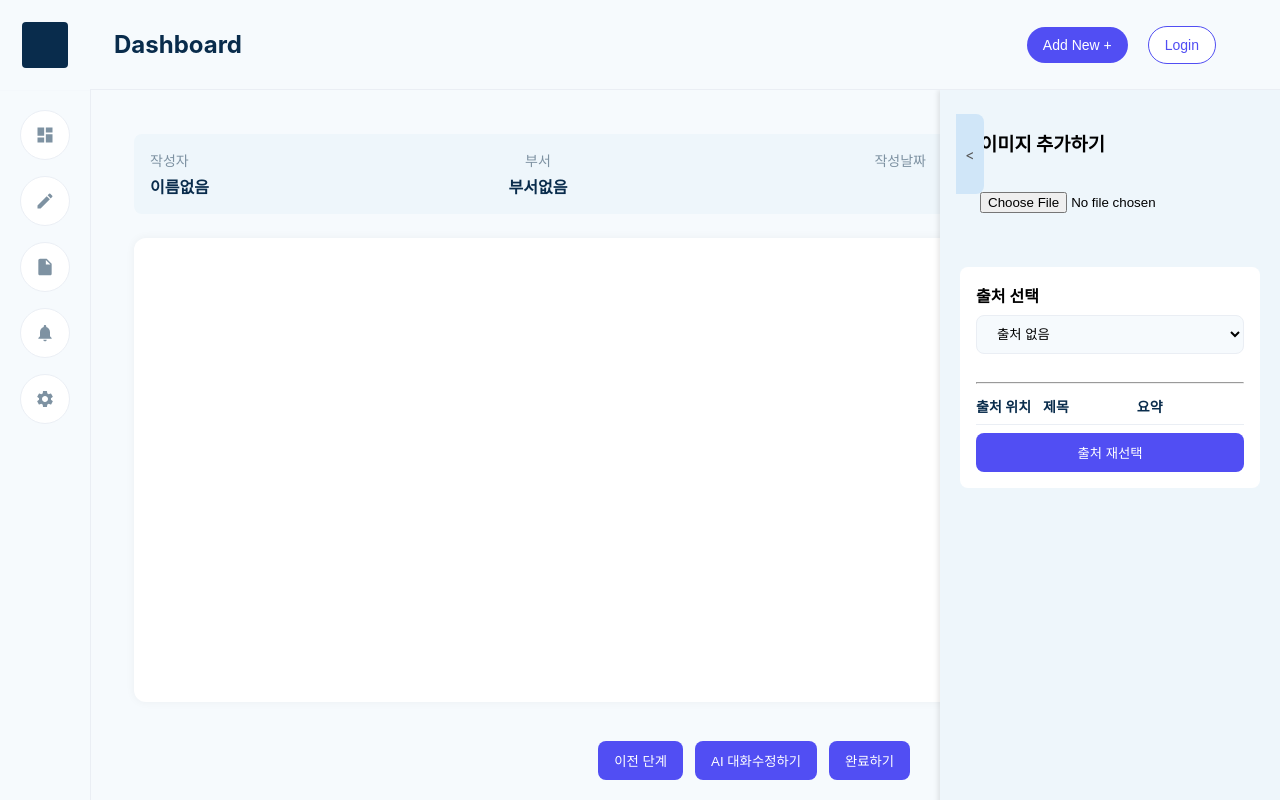
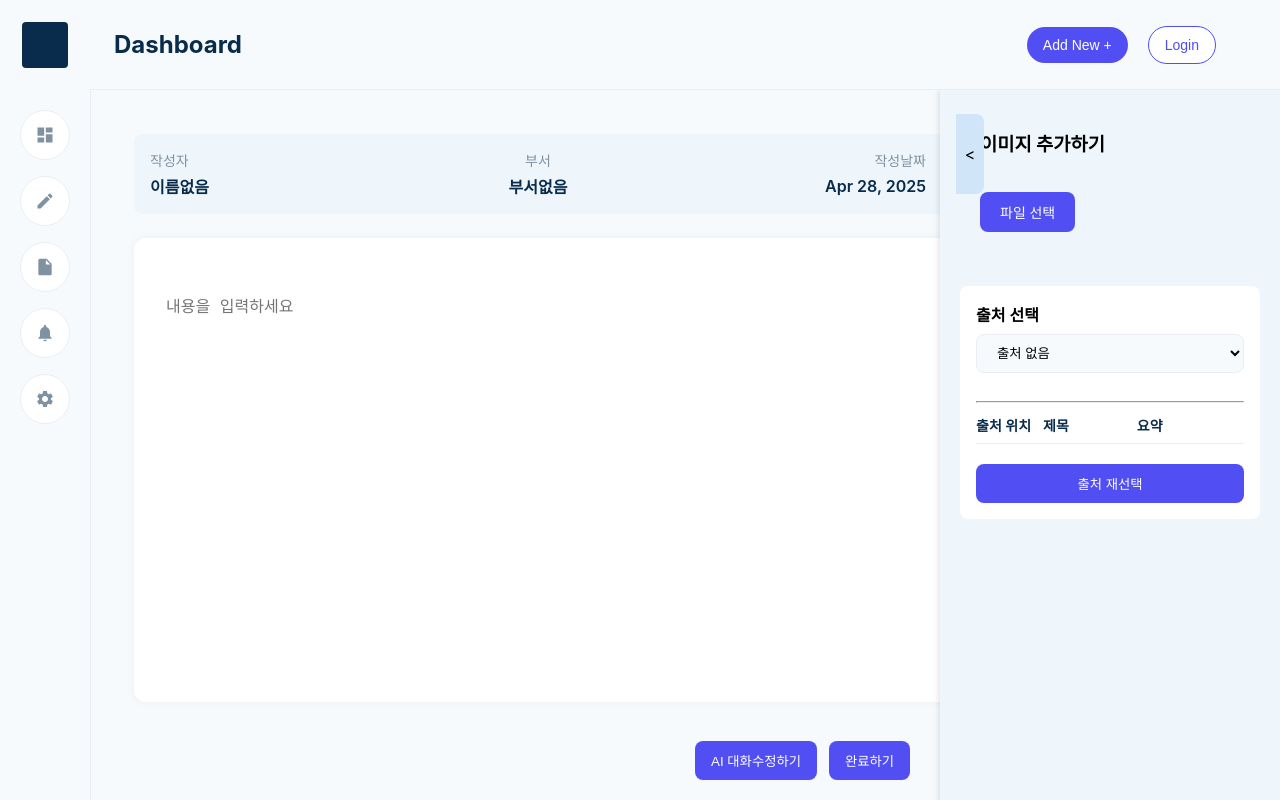
Before and after one commit to aroeypi/auto_reporting_system, a React (Create React App) app: page /edit3 in a window 1280 px wide. Built offline with nearby package versions, Linux system fonts and the light colour scheme.

Commit message:
디테일추가(회원가입, 로그인, DASHBOARD, PDF다운로드

```diff
--- a/src/pages/Alarm.jsx
+++ b/src/pages/Alarm.jsx
@@ -17,7 +17,7 @@ const Alarm = () => {
   const handleFakeNotice = () => {
     const newAlarm = {
       id: Date.now(),
-      message: '📢 새로운 공지사항이 등록되었습니다.',
+      message: '새로운 공지사항이 등록되었습니다.',
       time: new Date().toLocaleString(),
     };
     const updated = [newAlarm, ...alarms];
--- a/src/pages/Dashboard.jsx
+++ b/src/pages/Dashboard.jsx
@@ -78,7 +78,7 @@ const Dashboard = () => {
   return (
     <div style={{ padding: 0, background: '#F6FAFD', minHeight: 'calc(100vh - 90px)' }}>
       <h2 style={{ fontSize: '24px', marginBottom: '20px', color: '#092C4C' }}>
-        👋 {userInfo ? `${userInfo.firstName}${userInfo.lastName}` : '사용자'}님, 오늘도 좋은 하루 보내세요!
+      👋 {userInfo ? userInfo.lastName : '사용자'}님, 오늘도 좋은 하루 보내세요!
       </h2>
 
       {/* 내 활동 요약 + 작성 일정 카드 가로로 */}
--- a/src/pages/Edit3.jsx
+++ b/src/pages/Edit3.jsx
@@ -1,13 +1,13 @@
-// src/pages/Edit3.jsx
-import { useNavigate } from 'react-router-dom';
+import React, { useState, useEffect, useContext } from 'react';
+import { useNavigate, useLocation } from 'react-router-dom';
 import { AuthContext } from '../contexts/AuthContext.js';
 import AiChat from '../components/AiChat.jsx';
-import React, { useState, useEffect, useContext, useRef } from 'react';
 
 const Edit3 = () => {
   const navigate = useNavigate();
+  const location = useLocation();
+  const { topic, base64, fileName } = location.state || {};
   const { userInfo } = useContext(AuthContext);
-  const hasFetched = useRef(false);
 
   const [reportTitle, setReportTitle] = useState('');
   const [reportContent, setReportContent] = useState('');
@@ -20,18 +20,50 @@ const Edit3 = () => {
 
   const sidebarWidth = isSidebarOpen ? 600 : 300;
 
+  // Styles
+  const fileButtonStyle = {
+    display: 'inline-block',
+    padding: '10px 20px',
+    background: '#514EF3',
+    color: 'white',
+    borderRadius: '8px',
+    cursor: 'pointer',
+    fontSize: '14px',
+    fontWeight: '500',
+    marginTop: '20px',
+    marginBottom: '24px',
+  };
+  const btnStyle = {
+    padding: '10px 16px',
+    borderRadius: 8,
+    background: '#514EF3',
+    color: 'white',
+    border: 'none',
+    cursor: 'pointer',
+  };
+
   useEffect(() => {
-    const topic = localStorage.getItem('edit_subject');
-    const base64 = localStorage.getItem('edit_file');
-    const fileName = localStorage.getItem('edit_fileName');
+    // edit2에서 저장한 제목과 내용 미리 가져오기
+    const savedTitle = localStorage.getItem('edit_subject');
+    const savedContent = localStorage.getItem('edit_content');
+    if (savedTitle) setReportTitle(savedTitle);
+    if (savedContent) setReportContent(savedContent);
 
-    if (!topic) return;
+    // topic이 없으면 API 호출 스킵
+    if (!topic) {
+      const formattedDate = new Date().toLocaleDateString('en-US', {
+        year: 'numeric',
+        month: 'short',
+        day: 'numeric',
+      });
+      setToday(formattedDate);
+      return;
+    }
 
     const formData = new FormData();
     formData.append('topic', topic);
 
     if (base64 && fileName) {
-      // base64를 Blob으로 변환
       const byteString = atob(base64.split(',')[1]);
       const mimeString = base64.split(',')[0].split(':')[1].split(';')[0];
 
@@ -43,7 +75,6 @@ const Edit3 = () => {
 
       const blob = new Blob([ab], { type: mimeString });
       const file = new File([blob], fileName, { type: mimeString });
-
       formData.append('file', file);
     }
 
@@ -59,32 +90,30 @@ const Edit3 = () => {
         console.log('[DEBUG] 서버 응답:', data);
         setReportTitle(data.title);
         setReportContent(data.content);
-        setAllSources(data.sources.map((src, i) => ({
+        setAllSources(
+          data.sources.map((src, i) => ({
             id: i + 1,
             title: `출처 ${i + 1}`,
             summary: src,
-        })));
+          }))
+        );
         setSelectedSources([1, 2, 3]);
-      })
-      .catch((err) => {
-        console.error('보고서 생성 실패:', err);
-      });
-
         const formattedDate = new Date().toLocaleDateString('en-US', {
           year: 'numeric',
           month: 'short',
           day: 'numeric',
         });
         setToday(formattedDate);
-  }, []);
+      })
+      .catch((err) => {
+        console.error('보고서 생성 실패:', err);
+      });
+  }, [topic, base64, fileName]);
 
-
-
-
-  const toggleSidebar = () => setIsSidebarOpen(prev => !prev);
+  const toggleSidebar = () => setIsSidebarOpen((prev) => !prev);
 
   const handleSourceChange = (id) => {
-    setSelectedSources(prev =>
+    setSelectedSources((prev) =>
       prev.includes(id) ? prev.filter((s) => s !== id) : [...prev, id]
     );
   };
@@ -92,30 +121,33 @@ const Edit3 = () => {
   const resetSources = () => {
     const reordered = allSources.filter((s) => selectedSources.includes(s.id));
     setVisibleCount(5);
-    setAllSources(prev => {
+    setAllSources((prev) => {
       const selectedSet = new Set(selectedSources);
       return [...reordered, ...prev.filter((s) => !selectedSet.has(s.id))];
     });
   };
 
   return (
-    <div style={{
+    <div
+      style={{
         width: '100%',
         position: 'relative',
         padding: '20px',
         background: '#F6FAFD',
         minHeight: '100vh',
-      overflow: 'hidden'
-    }}>
-
+        overflow: 'hidden',
+      }}
+    >
       {/* 유저 정보 */}
-      <div style={{
+      <div
+        style={{
           background: '#EEF6FB',
           padding: 16,
           paddingRight: sidebarWidth + 50,
           borderRadius: 8,
           marginBottom: '24px',
-      }}>
+        }}
+      >
         <div style={{ display: 'flex', justifyContent: 'space-between', marginBottom: 4 }}>
           <div style={{ fontSize: 14, color: '#7E92A2', width: '33%' }}>작성자</div>
           <div style={{ fontSize: 14, color: '#7E92A2', width: '33%', textAlign: 'center' }}>부서</div>
@@ -134,26 +166,44 @@ const Edit3 = () => {
         </div>
       </div>
 
-      {/* 보고서 본문 */}
-      <div style={{
+      {/* 메인 콘텐츠 */}
+      <div
+        style={{
           background: 'white',
           borderRadius: 12,
           boxShadow: '0 0 10px rgba(0,0,0,0.05)',
           padding: '32px',
           width: `calc(100% - ${sidebarWidth}px)`,
-        marginLeft: 0,
-        marginTop: 0,
           minHeight: '50vh',
           display: 'flex',
           flexDirection: 'column',
           gap: '24px',
-      }}>
-        <h2 style={{ marginBottom: '16px' }}>{reportTitle}</h2>
-        <p style={{ whiteSpace: 'pre-line' }}>{reportContent}</p>
+        }}
+      >
+        {/* 제목 */}
+        <h2 style={{ fontSize: '24px', fontWeight: 700, color: '#092C4C', margin: 0 }}> {reportTitle} </h2>
+        {/* 본문 */}
+        <textarea
+          value={reportContent}
+          onChange={(e) => setReportContent(e.target.value)}
+          placeholder="내용을 입력하세요"
+          style={{
+            width: '100%',
+            height: '300px',
+            padding: '0',
+            fontSize: '16px',
+            color: '#333',
+            lineHeight: '1.8',
+            border: 'none',
+            background: 'transparent',
+            resize: 'vertical',
+          }}
+        />
       </div>
 
       {/* 사이드바 */}
-      <aside style={{
+      <aside
+        style={{
           position: 'fixed',
           top: 90,
           right: 0,
@@ -164,96 +214,51 @@ const Edit3 = () => {
           padding: '20px',
           overflowY: 'auto',
           transition: 'width 0.3s ease',
-      }}>
+        }}
+      >
         {isChatMode ? (
-          <AiChat
-            setReportContent={setReportContent}
-            onExit={() => setIsChatMode(false)}
-          />
+          <AiChat setReportContent={setReportContent} onExit={() => setIsChatMode(false)} />
         ) : (
           <>
             <div style={{ paddingLeft: '20px' }}>
               <h3 style={{ marginBottom: '16px' }}>이미지 추가하기</h3>
-              <input
-                type="file"
-                style={{ marginTop: '20px', marginBottom: '24px' }}
-              />
+              <input id="file-upload" type="file" accept="image/*" style={{ display: 'none' }} onChange={(e) => { const file = e.target.files?.[0]; if (file) console.log('선택된 파일:', file); }} />
+              <label htmlFor="file-upload" style={fileButtonStyle}>파일 선택</label>
             </div>
-
             <div style={{ background: 'white', padding: '16px', borderRadius: '8px', marginTop: 30 }}>
               <label style={{ fontWeight: 600, display: 'block', marginBottom: 8 }}>출처 선택</label>
-              <select style={{
-                padding: '10px 16px',
-                width: '100%',
-                borderRadius: 8,
-                border: '1px solid #EAEEF4',
-                background: '#F6FAFD',
-                marginBottom: 16
-              }}>
+              <select style={{ padding: '10px 16px', width: '100%', borderRadius: 8, border: '1px solid #EAEEF4', background: '#F6FAFD', marginBottom: 16 }}>
                 <option>출처 없음</option>
                 <option>웹 기사</option>
                 <option>논문</option>
                 <option>기타</option>
               </select>
               <hr style={{ margin: '12px 0' }} />
-
-              {/* 리스트 헤더 */}
-              <div style={{
-                display: 'flex',
-                justifyContent: 'space-between',
-                fontWeight: 600,
-                fontSize: 14,
-                color: '#092C4C',
-                marginBottom: 8,
-                paddingBottom: 8,
-                borderBottom: '1px solid #EAEEF4',
-              }}>
+              <div style={{ display: 'flex', justifyContent: 'space-between', fontWeight: 600, fontSize: 14, color: '#092C4C', marginBottom: 8, paddingBottom: 8, borderBottom: '1px solid #EAEEF4' }}>
                 <span style={{ width: '25%' }}>출처 위치</span>
                 <span style={{ width: '35%' }}>제목</span>
                 <span style={{ width: '40%' }}>요약</span>
               </div>
-
-              {/* 출처 리스트 */}
               <div style={{ maxHeight: isSidebarOpen ? 300 : 150, overflowY: 'auto' }}>
                 {allSources.slice(0, visibleCount).map((source) => (
-                  <div key={source.id} style={{
-                    display: 'flex',
-                    justifyContent: 'space-between',
-                    alignItems: 'flex-start',
-                    fontSize: 12,
-                    padding: '8px 0',
-                    borderBottom: '1px solid #F0F0F0'
-                  }}>
-                    <div>
-                      <input
-                        type="checkbox"
-                        checked={selectedSources.includes(source.id)}
-                        onChange={() => handleSourceChange(source.id)}
-                      />
-                      <span style={{ marginLeft: '8px', fontWeight: 500, width: '20%' }}>위치 {source.id}</span>
+                  <div key={source.id} style={{ display: 'flex', justifyContent: 'space-between', alignItems: 'flex-start', fontSize: 12, padding: '8px 0', borderBottom: '1px solid #F0F0F0' }}>
+                    <div style={{ display: 'flex', alignItems: 'center', width: '25%' }}>
+                      <input type="checkbox" checked={selectedSources.includes(source.id)} onChange={() => handleSourceChange(source.id)} />
+                      <span style={{ marginLeft: '8px', fontWeight: 500 }}>위치 {source.id}</span>
                     </div>
                     <div style={{ fontWeight: 600, width: '35%' }}>{source.title}</div>
-                    <div style={{ fontWeight: 300, width: '50%' }}>{source.summary}</div>
+                    <div style={{ fontWeight: 300, width: '40%' }}>{source.summary}</div>
                   </div>
                 ))}
               </div>
-
-              {/* 버튼 */}
-              {visibleCount < allSources.length && (
-                <button onClick={() => setVisibleCount(allSources.length)}
-                  style={{ ...btnStyle, background: 'transparent', color: '#514EF3' }}>
-                  View more
-                </button>
-              )}
-              <button style={{ width: '100%', ...btnStyle }} onClick={resetSources}>
-                출처 재선택
-              </button>
+              {visibleCount < allSources.length && <button onClick={() => setVisibleCount(allSources.length)} style={{ ...btnStyle, background: 'transparent', color: '#514EF3' }}>View more</button>}
+              <button style={{ width: '100%', marginTop: 12, ...btnStyle }} onClick={resetSources}>출처 재선택</button>
             </div>
           </>
         )}
       </aside>
 
-      {/* 사이드바 토글 버튼 */}
+      {/* 토글 버튼 */}
       <div
         onClick={toggleSidebar}
         style={{
@@ -269,40 +274,27 @@ const Edit3 = () => {
           justifyContent: 'center',
           alignItems: 'center',
           cursor: 'pointer',
-          color: '#555',
-          fontSize: 14,
           zIndex: 20,
-          transition: 'left 0.3s ease',
         }}
       >
         {isSidebarOpen ? '>' : '<'}
       </div>
 
       {/* 하단 버튼 */}
-      <div style={{
-        position: 'fixed',
-        bottom: '20px',
-        right: sidebarWidth + 70,
-        display: 'flex',
-        gap: '12px',
-        transition: 'right 0.3s ease',
-      }}>
-        <button onClick={() => navigate('/edit2')} style={btnStyle}>이전 단계</button>
+      <div style={{ position: 'fixed', bottom: '20px', right: sidebarWidth + 70, display: 'flex', gap: '12px' }}>
         <button onClick={() => setIsChatMode(true)} style={btnStyle}>AI 대화수정하기</button>
-        <button onClick={() => {localStorage.setItem('edit_content', reportContent); // 🔥 최종 내용 저장
-        navigate('/Result');}} style={btnStyle}>완료하기</button>
+        <button
+          onClick={() => {
+            localStorage.setItem('edit_content', reportContent);
+            navigate('/Result');
+          }}
+          style={btnStyle}
+        >
+          완료하기
+        </button>
       </div>
     </div>
   );
 };
 
-const btnStyle = {
-  padding: '10px 16px',
-  borderRadius: 8,
-  background: '#514EF3',
-  color: 'white',
-  border: 'none',
-  cursor: 'pointer',
-};
-
 export default Edit3;
--- a/src/pages/Result.jsx
+++ b/src/pages/Result.jsx
@@ -2,7 +2,9 @@
 import React, { useEffect, useState, useContext } from 'react';
 import { useNavigate } from 'react-router-dom';
 import { AuthContext } from '../contexts/AuthContext';
-import { MdEdit, MdHome, MdShare, MdSave } from 'react-icons/md';
+import { MdEdit, MdHome, MdShare, MdSave, MdPictureAsPdf } from 'react-icons/md';
+import jsPDF from 'jspdf';
+import html2canvas from 'html2canvas';
 
 const Result = () => {
   const navigate = useNavigate();
@@ -23,27 +25,24 @@ const Result = () => {
     setReportTitle(title || '제목 없음');
     setReportContent(content || '내용이 없습니다.');
 
-    const formattedDate = new Date().toLocaleDateString('en-US', {
+    const formattedDate = new Date().toLocaleDateString('ko-KR', {
       year: 'numeric',
       month: 'short',
       day: 'numeric',
     });
     setToday(formattedDate);
+    setEditableDate(formattedDate);
 
     if (userInfo) {
       setEditableName(`${userInfo.firstName}${userInfo.lastName}`);
       setEditableDepartment(userInfo.department || '');
     }
-    setEditableDate(formattedDate);
   }, [userInfo]);
 
-  const handleEditClick = () => {
-    setIsEditing(true);
-  };
+  const handleEditClick = () => setIsEditing(true);
 
   const handleSaveClick = () => {
     setIsEditing(false);
-
     localStorage.setItem('edit_subject', reportTitle);
     localStorage.setItem('edit_content', reportContent);
 
@@ -61,9 +60,7 @@ const Result = () => {
 
   const handleSaveFile = () => {
     const existingFiles = JSON.parse(localStorage.getItem('saved_files')) || [];
-
-    const isDuplicate = existingFiles.some(file => file.title === reportTitle);
-    if (isDuplicate) {
+    if (existingFiles.some((file) => file.title === reportTitle)) {
       alert('같은 제목의 파일이 이미 존재합니다. 제목을 바꿔주세요!');
       return;
     }
@@ -74,19 +71,15 @@ const Result = () => {
       content: reportContent,
       date: today,
     };
+    localStorage.setItem('saved_files', JSON.stringify([...existingFiles, newFile]));
 
-    const updatedFiles = [...existingFiles, newFile];
-    localStorage.setItem('saved_files', JSON.stringify(updatedFiles));
-
-    // ✅ 알림 생성
     const existingAlarms = JSON.parse(localStorage.getItem('alarm_list')) || [];
     const newAlarm = {
       id: Date.now(),
       message: `📄 새로운 보고서 "${reportTitle}" 이(가) 저장되었습니다.`,
       time: new Date().toLocaleString(),
     };
-    const updatedAlarms = [newAlarm, ...existingAlarms];
-    localStorage.setItem('alarm_list', JSON.stringify(updatedAlarms));
+    localStorage.setItem('alarm_list', JSON.stringify([newAlarm, ...existingAlarms]));
     localStorage.setItem('hasNewAlarm', 'true');
     localStorage.setItem('hasNewDashboardAlert', 'true');
 
@@ -94,19 +87,34 @@ const Result = () => {
     navigate('/file');
   };
 
-  const handleShare = () => {
-    alert('공유 기능은 아직 준비 중입니다!');
+  const handleShare = () => alert('공유 기능은 아직 준비 중입니다!');
+
+  const handleDownloadPDF = () => {
+    const input = document.getElementById('report-content');
+    html2canvas(input, { scale: 2 }).then((canvas) => {
+      const imgData = canvas.toDataURL('image/png');
+      const pdf = new jsPDF('p', 'pt', 'a4');
+      const pdfWidth = pdf.internal.pageSize.getWidth();
+      const pdfHeight = (canvas.height * pdfWidth) / canvas.width;
+      pdf.addImage(imgData, 'PNG', 0, 0, pdfWidth, pdfHeight);
+      pdf.save(`${reportTitle || 'report'}.pdf`);
+    });
   };
 
-  return (
-    <div style={{ padding: '40px', maxWidth: '900px', margin: '90px auto' }}>
-      <div style={{
+  const styles = {
+    container: {
+      padding: '40px',
+      maxWidth: '900px',
+      margin: '90px auto',
+      fontFamily: 'Noto Sans KR, sans-serif',
+    },
+    box: {
       background: 'white',
-        borderRadius: 12,
+      borderRadius: '12px',
       boxShadow: '0 0 10px rgba(0,0,0,0.05)',
       padding: '40px',
-      }}>
-        <div style={{
+    },
+    header: {
       marginBottom: '30px',
       background: '#EEF6FB',
       padding: '20px',
@@ -114,20 +122,123 @@ const Result = () => {
       display: 'flex',
       justifyContent: 'space-between',
       alignItems: 'center',
-        }}>
-          <div style={{
+    },
+    meta: {
       fontSize: '16px',
       color: '#092C4C',
       fontWeight: 400,
       display: 'flex',
       gap: '30px',
       alignItems: 'center',
-          }}>
+    },
+    input: {
+      padding: '8px',
+      borderRadius: '8px',
+      border: '1px solid #ccc',
+      background: '#fff',
+      fontSize: '14px',
+      width: '150px',
+      marginRight: '10px',
+    },
+    editButton: {
+      padding: '8px',
+      borderRadius: '8px',
+      background: '#6789F7',
+      border: 'none',
+      cursor: 'pointer',
+      display: 'flex',
+      alignItems: 'center',
+      justifyContent: 'center',
+      color: 'white',
+    },
+    saveButton: {
+      padding: '8px 16px',
+      borderRadius: '8px',
+      background: '#6789F7',
+      border: 'none',
+      color: 'white',
+      fontWeight: 600,
+      cursor: 'pointer',
+    },
+    title: {
+      marginBottom: '20px',
+      color: '#092C4C',
+      fontSize: '24px',
+      fontWeight: '700',
+    },
+    titleInput: {
+      marginBottom: '20px',
+      width: '100%',
+      padding: '12px',
+      fontSize: '22px',
+      fontWeight: 600,
+      color: '#092C4C',
+      borderRadius: '8px',
+      border: '1px solid #ccc',
+    },
+    textarea: {
+      width: '100%',
+      height: '300px',
+      padding: '16px',
+      fontSize: '16px',
+      color: '#333',
+      lineHeight: '1.8',
+      borderRadius: '8px',
+      border: '1px solid #ccc',
+      resize: 'none',
+    },
+    content: {
+      whiteSpace: 'pre-line',
+      fontSize: '16px',
+      color: '#333',
+      lineHeight: '1.8',
+    },
+    bottomButtonArea: {
+      display: 'flex',
+      justifyContent: 'center',
+      gap: '20px',
+      marginTop: '40px',
+    },
+    bottomButton: {
+      padding: '10px 12px',
+      borderRadius: '8px',
+      background: '#6789F7',
+      color: 'white',
+      fontWeight: 600,
+      fontSize: '15px',
+      border: 'none',
+      cursor: 'pointer',
+      display: 'flex',
+      alignItems: 'center',
+      gap: '8px',
+    },
+  };
+
+  return (
+    <div id="report-content" style={styles.container}>
+      <div style={styles.box}>
+        <div style={styles.header}>
+          <div style={styles.meta}>
             {isEditing ? (
               <>
-                <input value={editableName} onChange={(e) => setEditableName(e.target.value)} placeholder="작성자" style={inputStyle} />
-                <input value={editableDepartment} onChange={(e) => setEditableDepartment(e.target.value)} placeholder="부서" style={inputStyle} />
-                <input value={editableDate} onChange={(e) => setEditableDate(e.target.value)} placeholder="작성날짜" style={inputStyle} />
+                <input
+                  style={styles.input}
+                  value={editableName}
+                  onChange={(e) => setEditableName(e.target.value)}
+                  placeholder="작성자"
+                />
+                <input
+                  style={styles.input}
+                  value={editableDepartment}
+                  onChange={(e) => setEditableDepartment(e.target.value)}
+                  placeholder="부서"
+                />
+                <input
+                  style={styles.input}
+                  value={editableDate}
+                  onChange={(e) => setEditableDate(e.target.value)}
+                  placeholder="작성날짜"
+                />
               </>
             ) : (
               <>
@@ -137,44 +248,59 @@ const Result = () => {
               </>
             )}
           </div>
-
-          {!isEditing ? (
-            <button onClick={handleEditClick} style={editButtonStyle}>
-              <MdEdit color="white" size={20} />
+          {isEditing ? (
+            <button style={styles.saveButton} onClick={handleSaveClick}>
+              저장하기
             </button>
           ) : (
-            <button onClick={handleSaveClick} style={saveButtonStyle}>
-              저장하기
+            <button style={styles.editButton} onClick={handleEditClick}>
+              <MdEdit size={20} />
             </button>
           )}
         </div>
-
         {isEditing ? (
-          <input type="text" value={reportTitle} onChange={(e) => setReportTitle(e.target.value)} style={inputTitleStyle} />
+          <input
+            type="text"
+            style={styles.titleInput}
+            value={reportTitle}
+            onChange={(e) => setReportTitle(e.target.value)}
+            placeholder="제목을 입력하세요"
+          />
         ) : (
-          <h2 style={titleStyle}>{reportTitle}</h2>
+          <h2 style={styles.title}>{reportTitle}</h2>
         )}
-
         {isEditing ? (
-          <textarea value={reportContent} onChange={(e) => setReportContent(e.target.value)} style={textareaStyle} />
+          <textarea
+            style={styles.textarea}
+            value={reportContent}
+            onChange={(e) => setReportContent(e.target.value)}
+            placeholder="내용을 입력하세요"
+          />
         ) : (
-          <p style={contentStyle}>{reportContent}</p>
+          <p style={styles.content}>{reportContent}</p>
         )}
       </div>
-
       {!isEditing && (
-        <div style={bottomButtonArea}>
-          <button onClick={handleSaveFile} style={bottomButtonStyle}>
+        <div style={styles.bottomButtonArea}>
+          <button style={styles.bottomButton} onClick={handleSaveFile}>
             <MdSave size={20} /> 저장하기
           </button>
+          <button style={styles.bottomButton} onChange={handleDownloadPDF} onClick={handleDownloadPDF}>
+            <MdPictureAsPdf size={20} /> PDF 다운로드
+          </button>
+
+    {/* 처음 화면 */}
     <button onClick={() => navigate('/')} style={bottomButtonStyle}>
       <MdHome size={20} /> 처음 화면
     </button>
+
+    {/* 공유하기 */}
     <button onClick={handleShare} style={bottomButtonStyle}>
       <MdShare size={20} /> 공유하기
     </button>
   </div>
 )}
+
     </div>
   );
 };
```
Also changed, not shown: src/pages/Login.jsx (+24 -43 lines), src/pages/Register.jsx (+55 -35 lines), src/pages/edit2.jsx (+1 -15 lines). Lines whose indentation alone changed are shown as unchanged.
